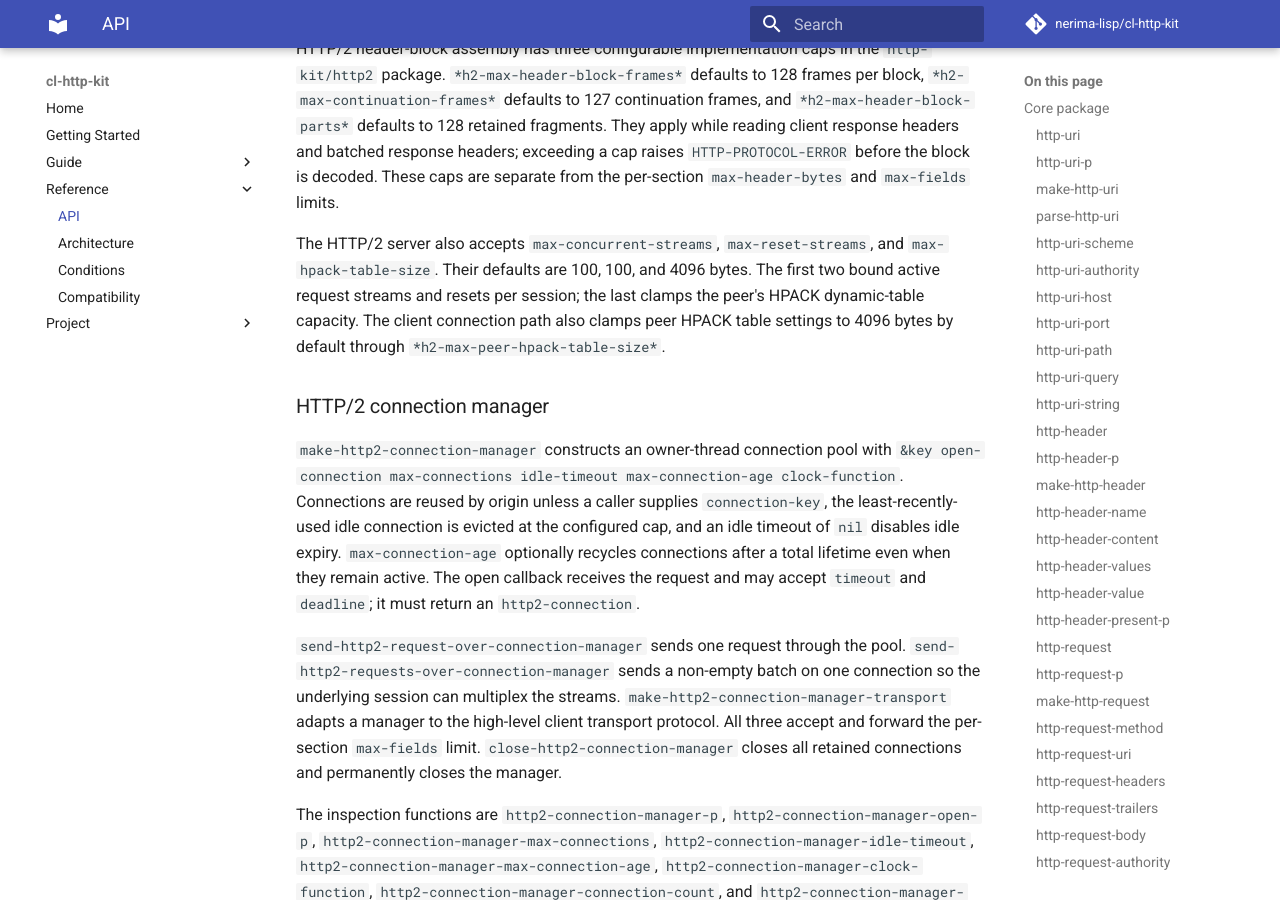
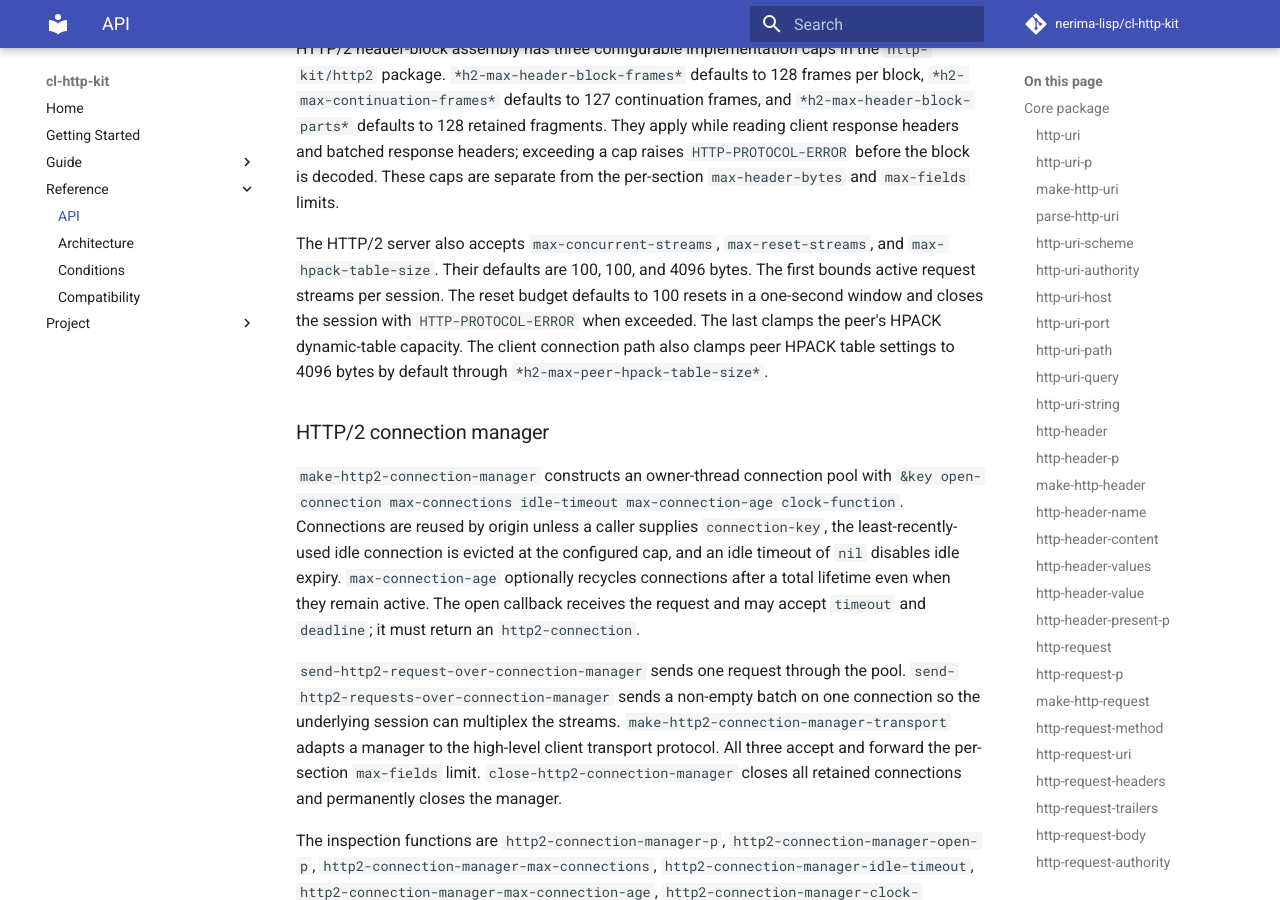
Before and after one commit to nerima-lisp/cl-http-kit, an MkDocs documentation site: the page built from docs/src/reference/api.md, in a window 1280 px wide and 900 px high, scrolled down 10778 px. Built offline with MkDocs 1.6.1 and Material for MkDocs 9.7.7, drawn with Linux system fonts in a browser that asks for light colours; comment, search, counter and statistics services are not loaded.

```diff
--- a/docs/src/reference/api.md
+++ b/docs/src/reference/api.md
@@ -445,7 +445,9 @@ These caps are separate from the per-section `max-header-bytes` and
 
 The HTTP/2 server also accepts `max-concurrent-streams`, `max-reset-streams`,
 and `max-hpack-table-size`. Their defaults are 100, 100, and 4096 bytes.
-The first two bound active request streams and resets per session; the last
+The first bounds active request streams per session. The reset budget defaults
+to 100 resets in a one-second window and closes the session with
+`HTTP-PROTOCOL-ERROR` when exceeded. The last
 clamps the peer's HPACK dynamic-table capacity. The client connection path
 also clamps peer HPACK table settings to 4096 bytes by default through
 `*h2-max-peer-hpack-table-size*`.
```
